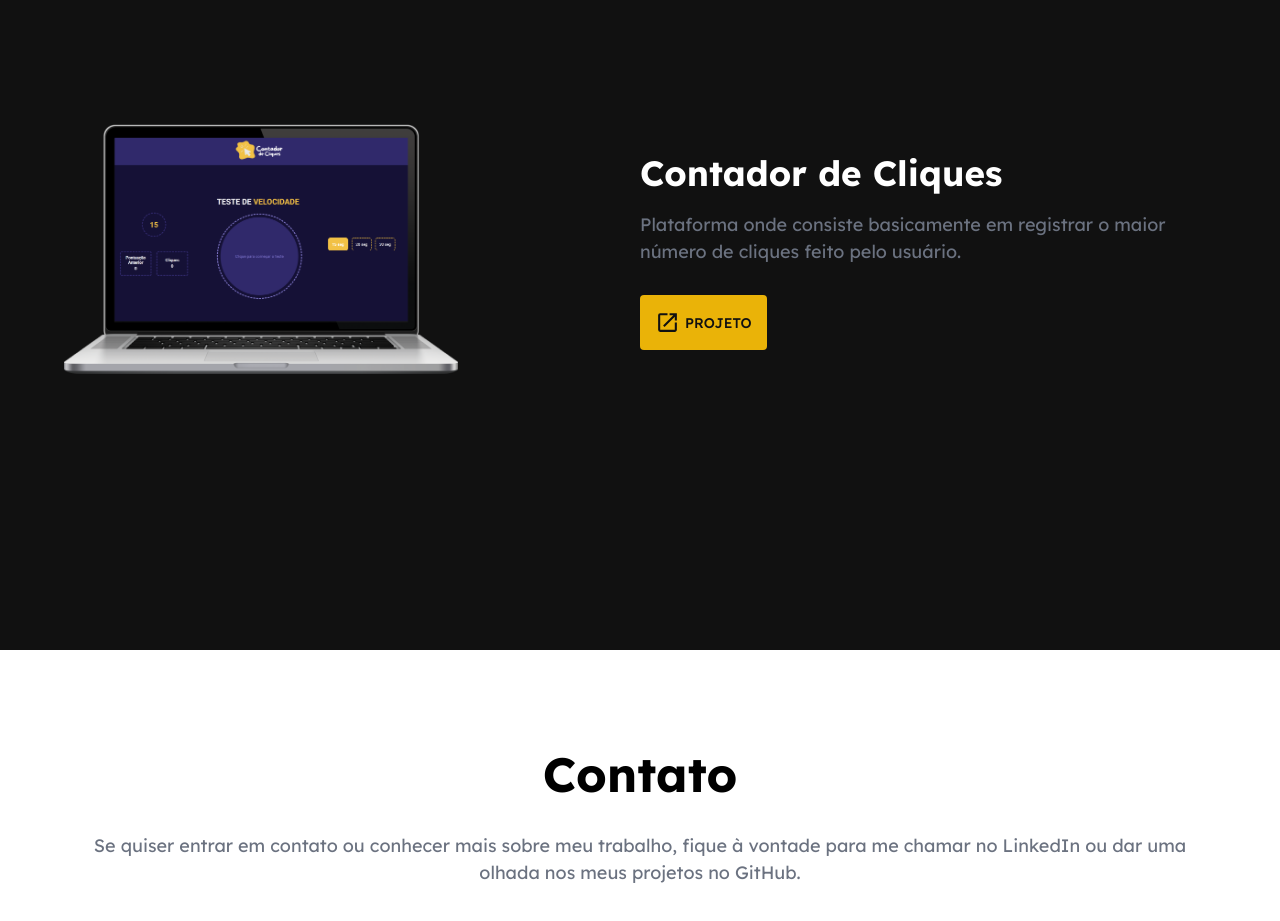
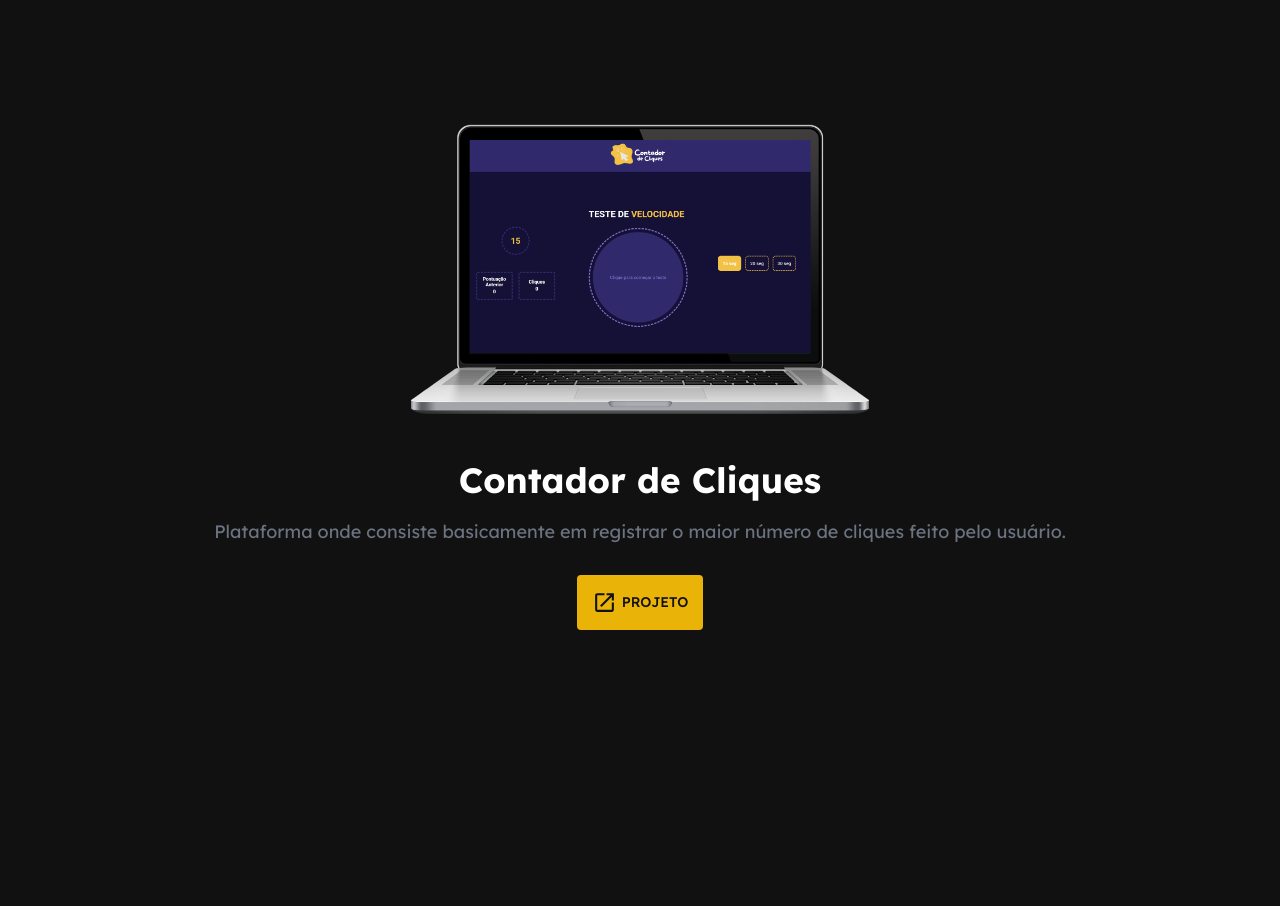
Before and after one commit to Guuzta/portfolio, a Next.js app: page / in a window 1280 px wide. Shown: the part 2600-3521 px from the top of the page. Built offline with nearby package versions, Linux system fonts and the light colour scheme.

Commit message:
modificando posicionamento dos projetos da section projetos

```diff
--- a/src/app/page.js
+++ b/src/app/page.js
@@ -219,6 +219,7 @@ export default function Home() {
 
       <Container id='Projetos' component='section' maxWidth={false} sx={{ paddingY: '96px', backgroundColor: theme.palette.primary.main }}>
         <Container component='div' maxWidth='lg'>
+
           <Box component='div' sx={{ textAlign: 'center' }}>
             <Typography component='h2' sx={{ marginBottom: '30px' }}>
               <Typography component='span' variant='h3'
@@ -245,16 +246,16 @@ export default function Home() {
             </Typography>
           </Box>
 
-          <Card sx={{ backgroundColor: 'transparent', boxShadow: 'none', marginY: '180px', display: 'flex', justifyContent: 'space-between' }}>
+          <Card sx={{ backgroundColor: 'transparent', boxShadow: 'none', marginY: '180px', display: 'flex', flexDirection: 'column', alignItems: 'center' }}>
             <CardMedia
               component='img'
-              height="250"
+              height="290"
               image="/images/primeiroProjeto.png"
               title="notebook"
               sx={{ width: 'fit-content' }}
             />
 
-            <Box sx={{ display: 'flex', flexDirection: 'column', justifyContent: 'center', width: '50%', paddingY: '0' }}>
+            <Box sx={{ textAlign: 'center',  paddingY: '0', marginTop: '40px' }}>
               <Typography component='h3'
                 sx={{
                   color: 'white',
```
